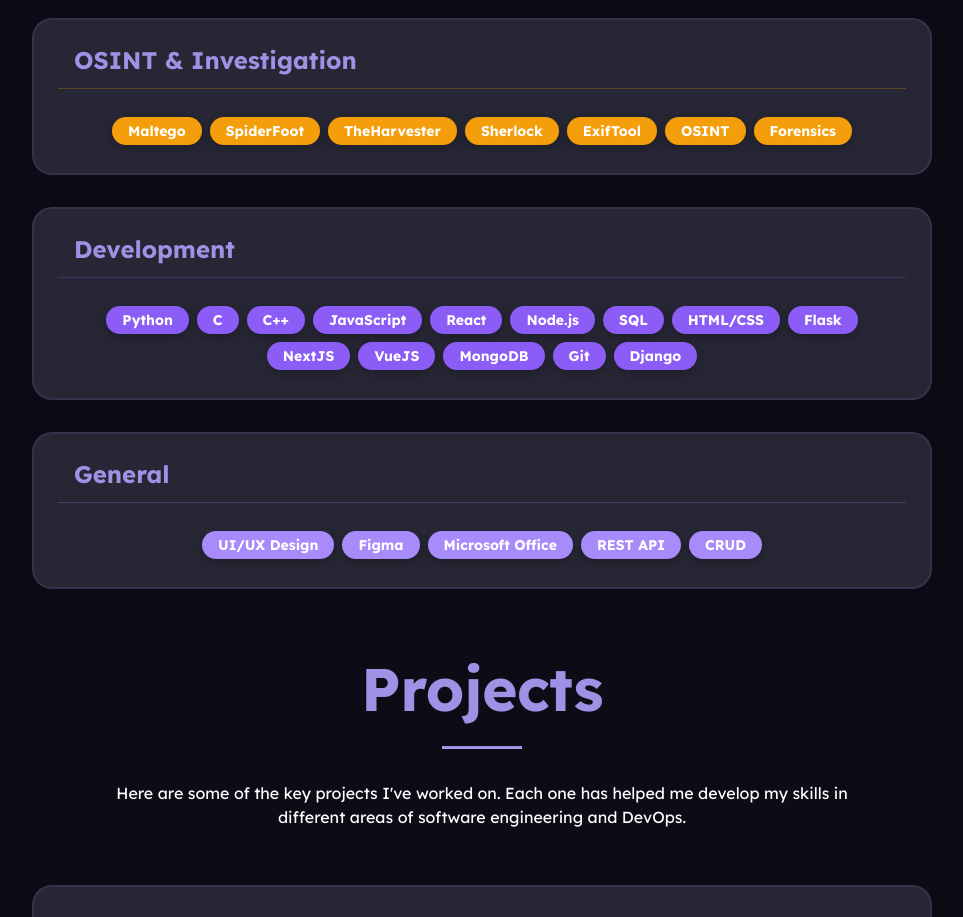
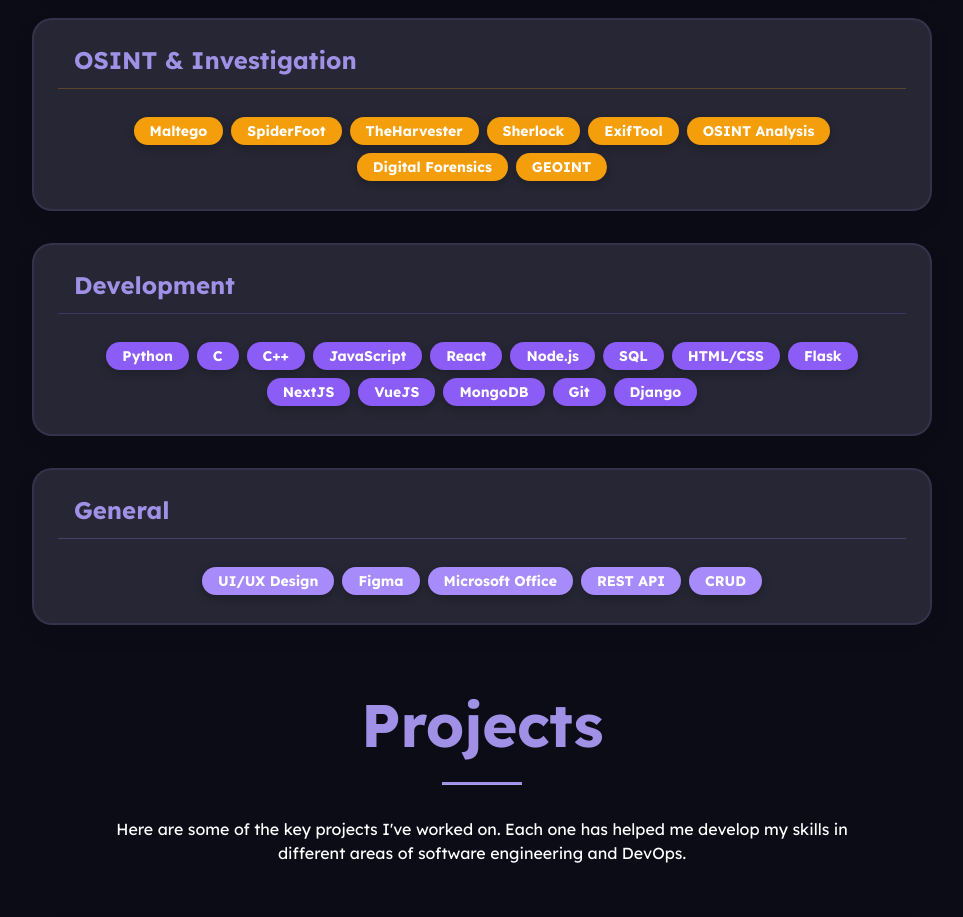
Before and after one commit to leelee222/my_portfolio, a React (Create React App) app in the folder ilham-portfolio/: page / in a window 1280 px wide. Shown: the part 1220-2137 px from the top of the page, without its empty margins (158-1121 px from the left). Built offline with nearby package versions, Linux system fonts and the light colour scheme; some icons are missing.

Commit message:
separating skill

```diff
--- a/ilham-portfolio/src/MainPage.js
+++ b/ilham-portfolio/src/MainPage.js
@@ -270,7 +270,7 @@ const Portfolio = () => {
   const skills = {
     devops: ["Docker", "Jenkins", "Ansible", "Kubernetes", "GitHub Actions", "GitLab", "CI/CD"],
     security: ["Nmap", "Metasploit", "Burp Suite", "Wireshark", "Hydra", "SQLMap", "John the Ripper", "OSINT Framework"],
-    osint: ["Maltego", "SpiderFoot", "TheHarvester", "Sherlock", "ExifTool", "OSINT", "Forensics"],
+    osint: ["Maltego", "SpiderFoot", "TheHarvester", "Sherlock", "ExifTool", "OSINT Analysis", "Digital Forensics", "GEOINT"],
     development: ["Python", "C", "C++", "JavaScript", "React", "Node.js", "SQL", "HTML/CSS", "Flask", "NextJS", "VueJS", "MongoDB", "Git", "Django"],
     general: ["UI/UX Design", "Figma", "Microsoft Office", "REST API", "CRUD"]
   };
@@ -764,7 +764,6 @@ const Portfolio = () => {
           </Box>
         </Box>
 
-        // Replace the current cybersecurity achievements section with this improved version:
 
         <Box id="education" sx={{ minHeight: '50vh', py: 8, px: { xs: 1, md: 4 } }}>
           <Fade in={true} timeout={1000}>
```
